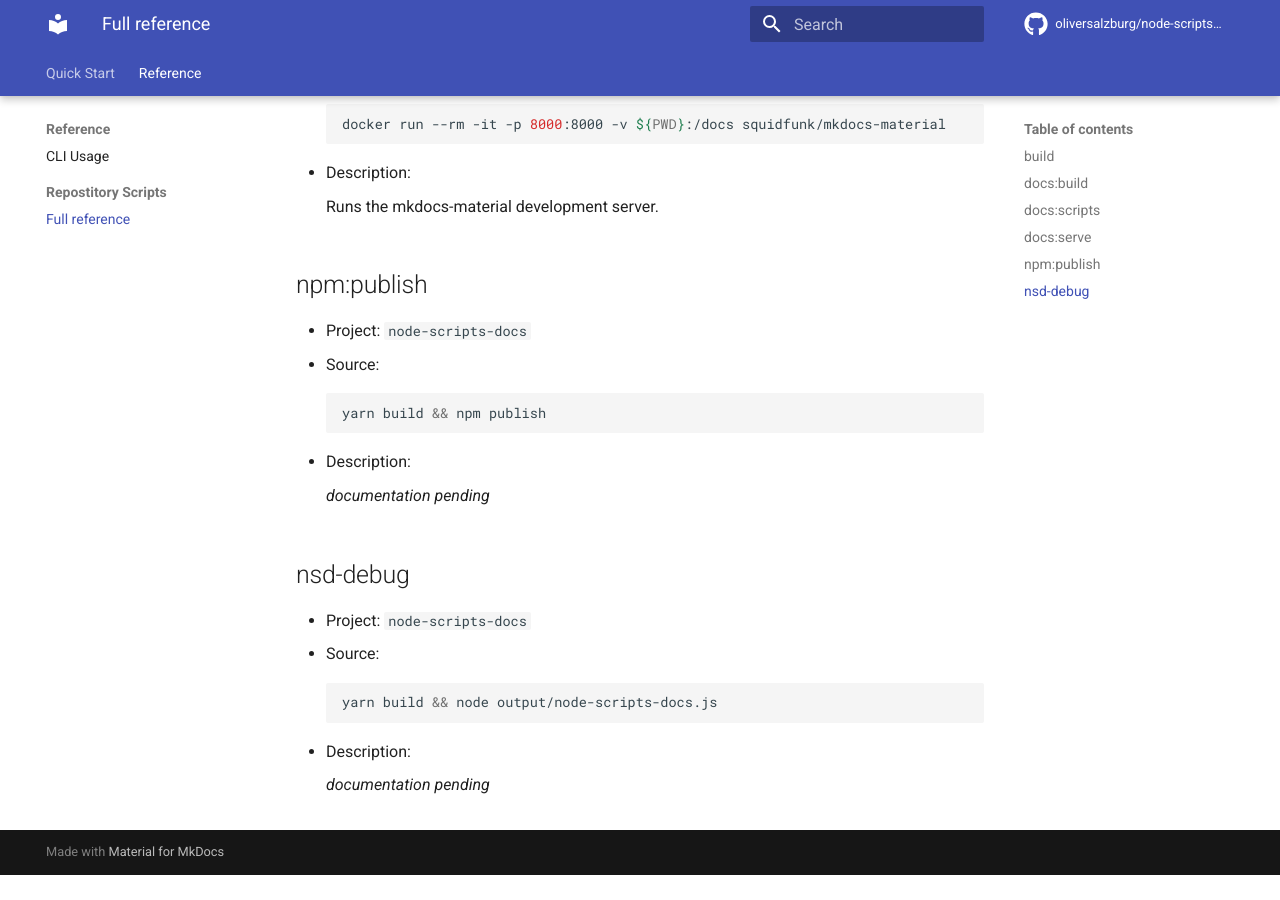
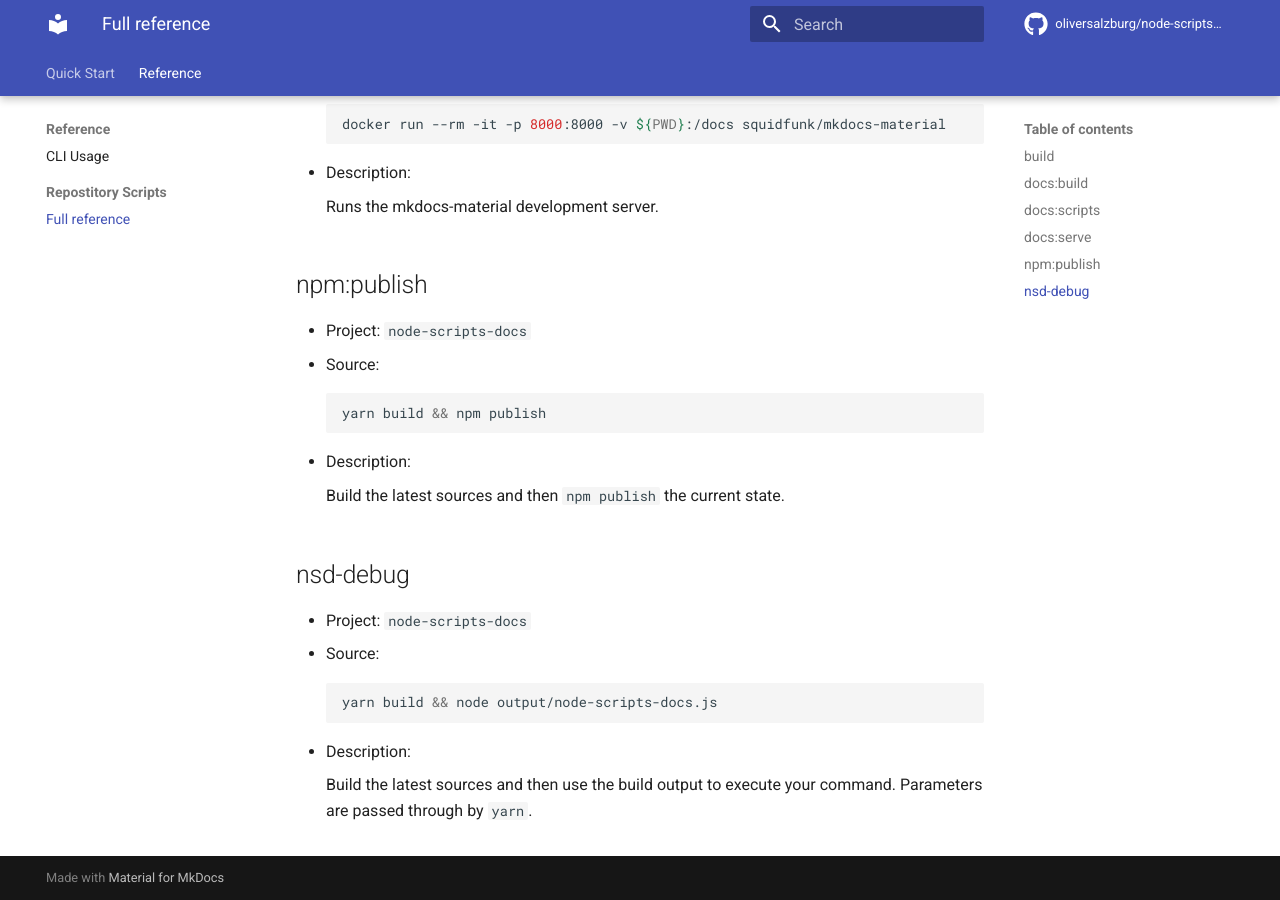
Before and after one commit to oliversalzburg/node-scripts-docs, an MkDocs documentation site: the page built from docs/reference/Repostitory Scripts/index.md, in a window 1280 px wide and 900 px high, scrolled down 1118 px. Built offline with MkDocs 1.6.1 and Material for MkDocs 9.7.7, drawn with Linux system fonts in a browser that asks for light colours; comment, search, counter and statistics services are not loaded; before the commit the page ends 1993 px from its top, so only the background shows below that.

Commit message:
docs: Add pending documentation

```diff
--- a/docs/reference/Repostitory Scripts/index.md
+++ b/docs/reference/Repostitory Scripts/index.md
@@ -63,7 +63,7 @@
 
 -   Description:
 
-    _documentation pending_
+    Build the latest sources and then `npm publish` the current state.
 
 ## nsd-debug
 
@@ -76,4 +76,4 @@
 
 -   Description:
 
-    _documentation pending_
+    Build the latest sources and then use the build output to execute your command. Parameters are passed through by `yarn`.
--- a/package.json-scripts.json
+++ b/package.json-scripts.json
@@ -38,14 +38,16 @@
       "projectName": "node-scripts-docs",
       "scriptName": "npm:publish",
       "scriptCode": "yarn build && npm publish",
-      "isGlobal": true
+      "isGlobal": true,
+      "description": "Build the latest sources and then `npm publish` the current state."
     },
     {
       "manifestPath": "package.json",
       "projectName": "node-scripts-docs",
       "scriptName": "nsd-debug",
       "scriptCode": "yarn build && node output/node-scripts-docs.js",
-      "isGlobal": false
+      "isGlobal": false,
+      "description": "Build the latest sources and then use the build output to execute your command. Parameters are passed through by `yarn`."
     }
   ],
   "version": 1
```
Also changed, not shown: docs/reference/Repostitory Scripts/.npm:publish.md (+1 -1 lines), docs/reference/Repostitory Scripts/.nsd-debug.md (+1 -1 lines).
